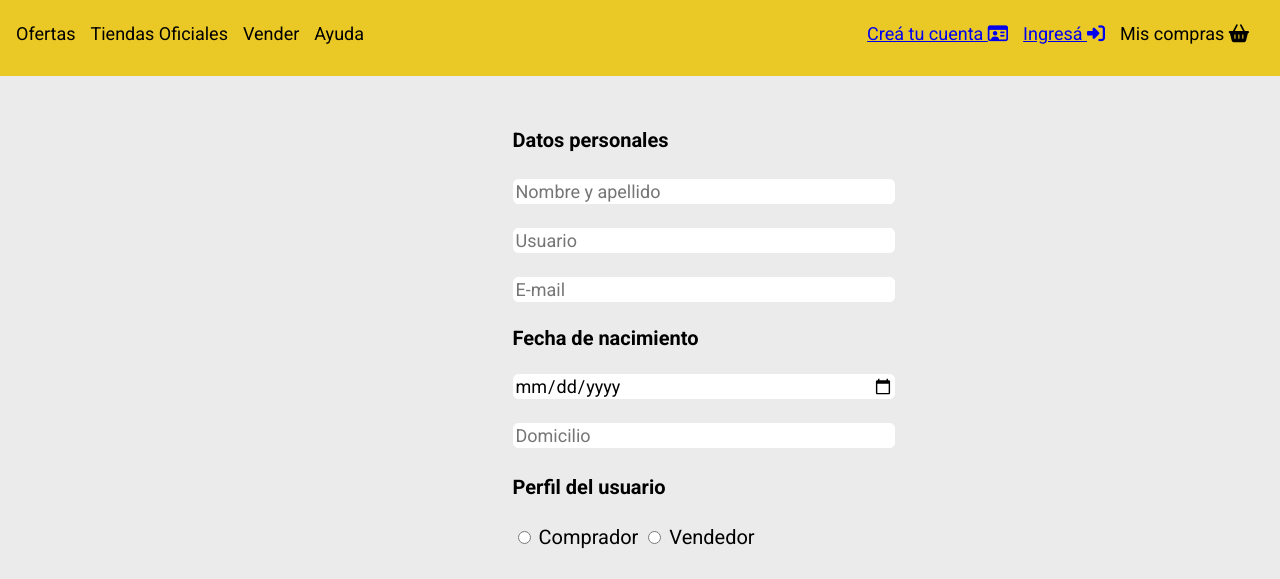
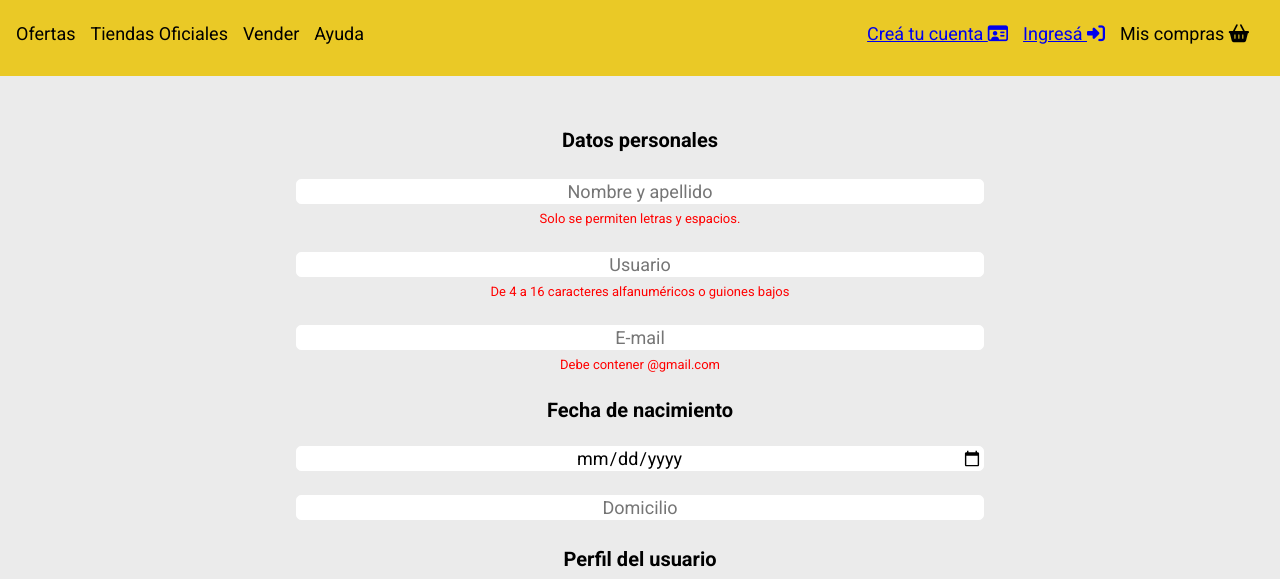
Before and after one commit to dgeraldinediaz/mercadoliebre, a website: page views/register.html in a window 1280 px wide. Shown: the part 165-744 px from the top of the page. Drawn offline with Linux system fonts and the light colour scheme; files that its build step writes are made by us from their sources.

Commit message:
Agregación de mensajes span en registro

```diff
--- a/public/css/styles_register.css
+++ b/public/css/styles_register.css
@@ -121,7 +121,8 @@ footer {
   flex-direction: column;
   align-items: center;
   flex-wrap: wrap;
-  padding: 2%
+  padding: 2%;
+  text-align: center;
 }
 
 .logo,
@@ -149,6 +150,12 @@ input.inputs {
   background-color: #ffffff;
   width: 100%;
   font-size: large;
+  text-align: center;
+}
+
+span.mensaje{
+  font-size: small;
+  color: red
 }
 
 /* FOOTER */
@@ -211,10 +218,6 @@ footer {
   color: #eac926; /* Cambia el color a tu elección */
 }
 
-input[type='file']{
-  width: 100%;
-}
-
 @media screen and (max-width: 575px) {
   nav {
     display: none;
@@ -222,6 +225,10 @@ input[type='file']{
 
   .registro{
     padding: 5%
+  }
+
+  input[type='file']{
+    width: 100%;
   }
 }
 
@@ -282,7 +289,7 @@ input[type='file']{
   }
 
   input.inputs {
-    width: 150%;
+    width: 100%;
   }
 
   .footer-box {
--- a/views/register.html
+++ b/views/register.html
@@ -83,8 +83,8 @@
           placeholder="Nombre y apellido"
           pattern="[A-Za-z\s]+"
           title="Solo se permiten letras y espacios"
-          required
-        />
+          required/>
+        <span class="mensaje">Solo se permiten letras y espacios.</span>
         <br />
         <br />
         <input
@@ -97,9 +97,11 @@
           title="De 4 a 16 caracteres alfanuméricos o guiones bajos"
           required
         />
+        <span class="mensaje">De 4 a 16 caracteres alfanuméricos o guiones bajos</span>
         <br />
         <br />
         <input class="inputs" type="email" name="email" placeholder="E-mail" />
+        <span class="mensaje">Debe contener @gmail.com</span>
         <br />
         <br />
         <label for="birth_date"><b>Fecha de nacimiento</b></label>
@@ -121,6 +123,7 @@
           required
           pattern="[a-zA-Z0-9\s.,#-]+"
         />
+
         <h4>Perfil del usuario</h4>
         <div class="perfil">
           <input type="radio" name="perfil" value="comprar" id="comprar" />
@@ -168,6 +171,7 @@
           pattern="^(?=.[A-Z])(?=.[a-z])(?=.\d).{8,}$"
           title="La contraseña debe contener al menos 8 caracteres, una mayúscula, una minúscula y un número"
         />
+        <span class="mensaje">Debe contener al menos 8 caracteres, una mayúscula, una minúscula y un número</span>
         <h4>Confirmá tu contraseña</h4>
         <input
           class="inputs"
@@ -179,6 +183,7 @@
           oninput="validarContraseña()"
           title="La contraseña debe contener al menos 8 caracteres, una mayúscula, una minúscula y un número"
         />
+        <span class="mensaje">Debe contener al menos 8 caracteres, una mayúscula, una minúscula y un número</span>
         <div id="mensaje-contraseña"></div>
         <br />
         <h4>Confirmá tu registro</h4>
```
